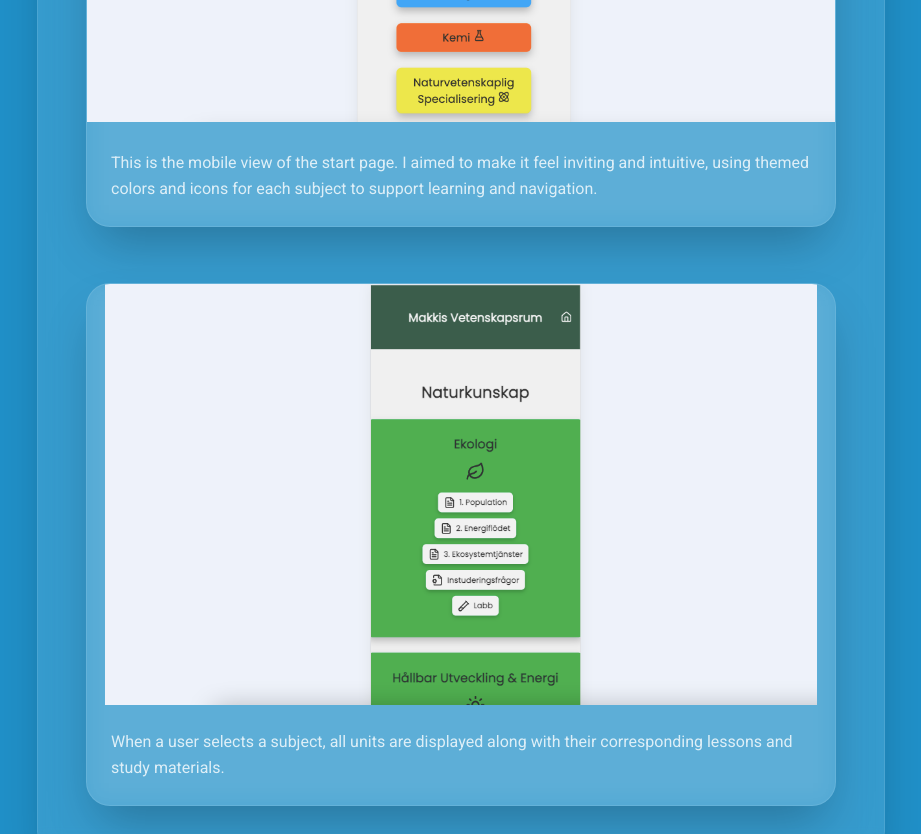
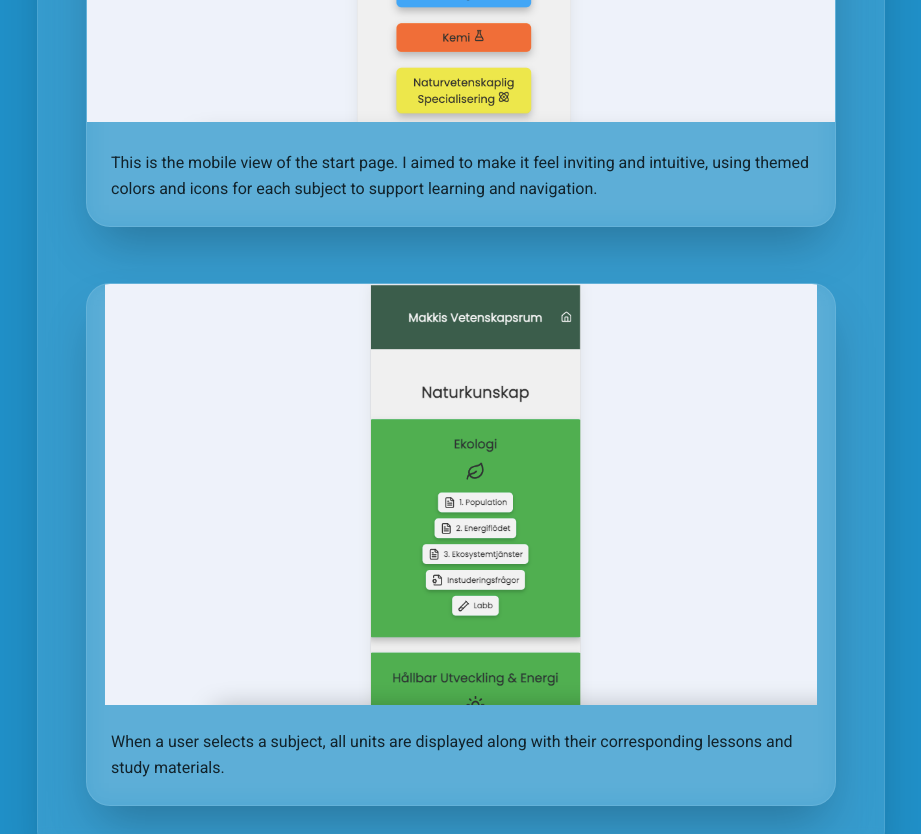
Before and after one commit to jennymakki/jennys-presentation, a Next.js app: page /projects/Teachers-site in a window 1280 px wide. Shown: the part 1700-2534 px from the top of the page, without its empty margins (179-1100 px from the left). Built offline with nearby package versions, Linux system fonts and the light colour scheme.

Commit message:
changing text color and adding link to LAYR website

```diff
--- a/src/app/projects/[slug]/page.tsx
+++ b/src/app/projects/[slug]/page.tsx
@@ -103,7 +103,7 @@ export default function ProjectPage({ params }: ProjectPageProps) {
                       />
                     </div>
 
-                    <p className="p-6 text-white/80 text-sm md:text-base leading-relaxed">
+                    <p className="p-6 text-black/80 text-sm md:text-base leading-relaxed">
                       {snap.description}
                     </p>
                   </motion.div>
--- a/src/data/projects.ts
+++ b/src/data/projects.ts
@@ -435,7 +435,7 @@ export const projects: Project[] = [
     "During my internship at OICAN/LAYR, I designed and developed a full B2B e-commerce website from scratch using Shopify. The project focused on creating a professional, scalable storefront tailored for business customers with emphasis on UX/UI and conversion-focused design.",
   imageUrl: "/oican.png",
   link: "",
-  liveDemo: "",
+  liveDemo: "https://layrprotection.com/",
   slug: "oican-b2b-shopify",
   shortDescription:
     "A B2B Shopify website designed and built during internship at OICAN.",
```
